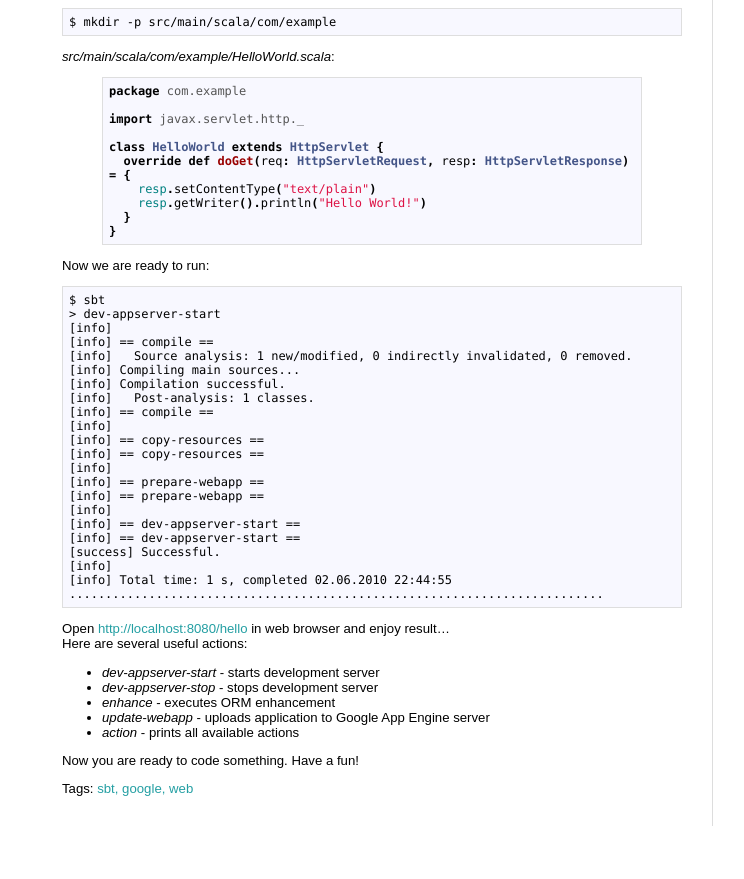
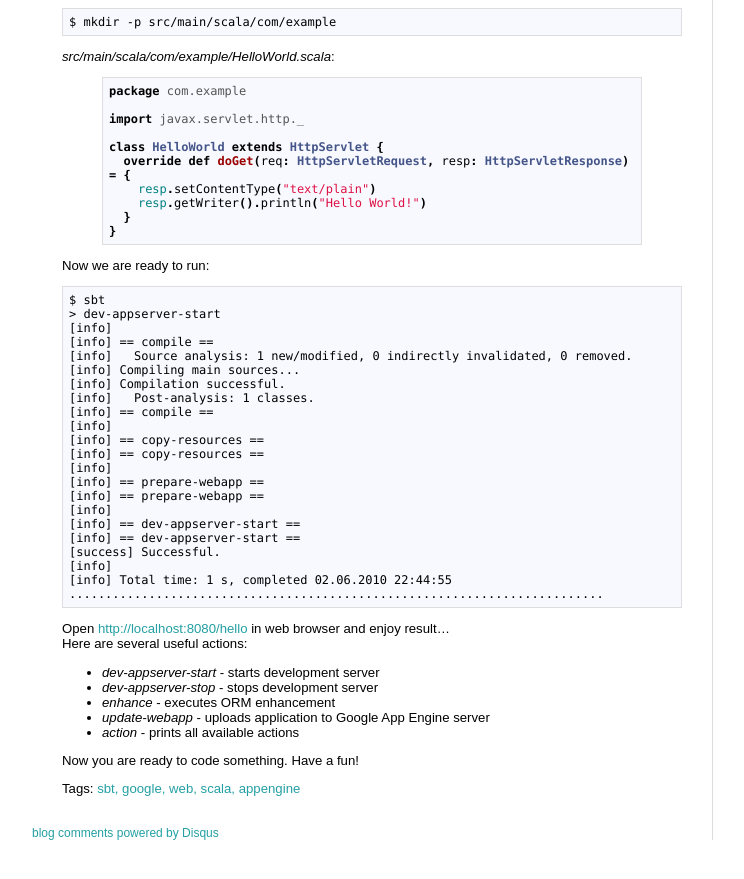
Before and after one commit to avityuk/blog.vityuk.com, a Jekyll site: the page built from _posts/2010-06-02-running-appengine-scala.markdown, in a window 1280 px wide and 900 px high, scrolled down 2501 px. Shown: the top 879 px of the window, without its empty margins (137-881 px from the left). Built offline with Jekyll 4.4.1, drawn with Linux system fonts in a browser that asks for light colours; comment, search, counter and statistics services are not loaded.

Commit message:
Integrated disqus comments

```diff
--- /dev/null
+++ b/_includes/comments.html
@@ -0,0 +1,15 @@
+<div id="comments">
+	<div id="disqus_thread"></div>
+	<script type="text/javascript">
+		var disqus_shortname = 'avityuk';
+		var disqus_identifier = '{{ page.id }}';
+		var disqus_url = 'http://blog.vityuk.com{{ page.url }}';
+		(function() {
+			var dsq = document.createElement('script'); dsq.type = 'text/javascript'; dsq.async = true;
+			dsq.src = 'http://' + disqus_shortname + '.disqus.com/embed.js';
+			(document.getElementsByTagName('head')[0] || document.getElementsByTagName('body')[0]).appendChild(dsq);
+		})();
+	</script>
+	<noscript>Please enable JavaScript to view the <a href="http://disqus.com/?ref_noscript">comments powered by Disqus.</a></noscript>
+	<a href="http://disqus.com" class="dsq-brlink">blog comments powered by <span class="logo-disqus">Disqus</span></a>
+</div>
--- a/_layouts/post.html
+++ b/_layouts/post.html
@@ -3,7 +3,7 @@
 ---
 <div id="post">
 	<h2 class="date-header">{{ page.date | date: '%A, %B %d, %Y' }}</h2>
-	<h3 class="post-title"><a href="{{page.url}}" rel="bookmark">{{ page.title }}</a></h3>
+	<h3 class="post-title"><a href="{{ page.url }}" rel="bookmark">{{ page.title }}</a></h3>
 	{% if page.image %}
 	<div id="poster">
 		<img src="{{ page.image.url }}" width="{{ page.image.width }}" height="{{ page.image.height }}" />
@@ -11,12 +11,11 @@
 	{% endif %}
 	{{ content }}
 
-	<div class="post-meta">
-		<span class="tags">
-			Tags:
-			{% for tag in page.tags limit: 3 %}
-				<a href="/tags/{{tag | replace:' ', '-' | downcase }}" rel="tag">{{ tag }}{% if forloop.last == false %}, {%endif %}</a>
-			{% endfor %}
-		</span>
+	<div class="post-tags">
+		Tags:
+		{% for tag in page.tags %}
+			<a href="/tags/{{tag | replace:' ', '-' | downcase }}" rel="tag">{{ tag }}{% if forloop.last == false %}, {%endif %}</a>
+		{% endfor %}
 	</div>
 </div>
+{% include comments.html %}
```
